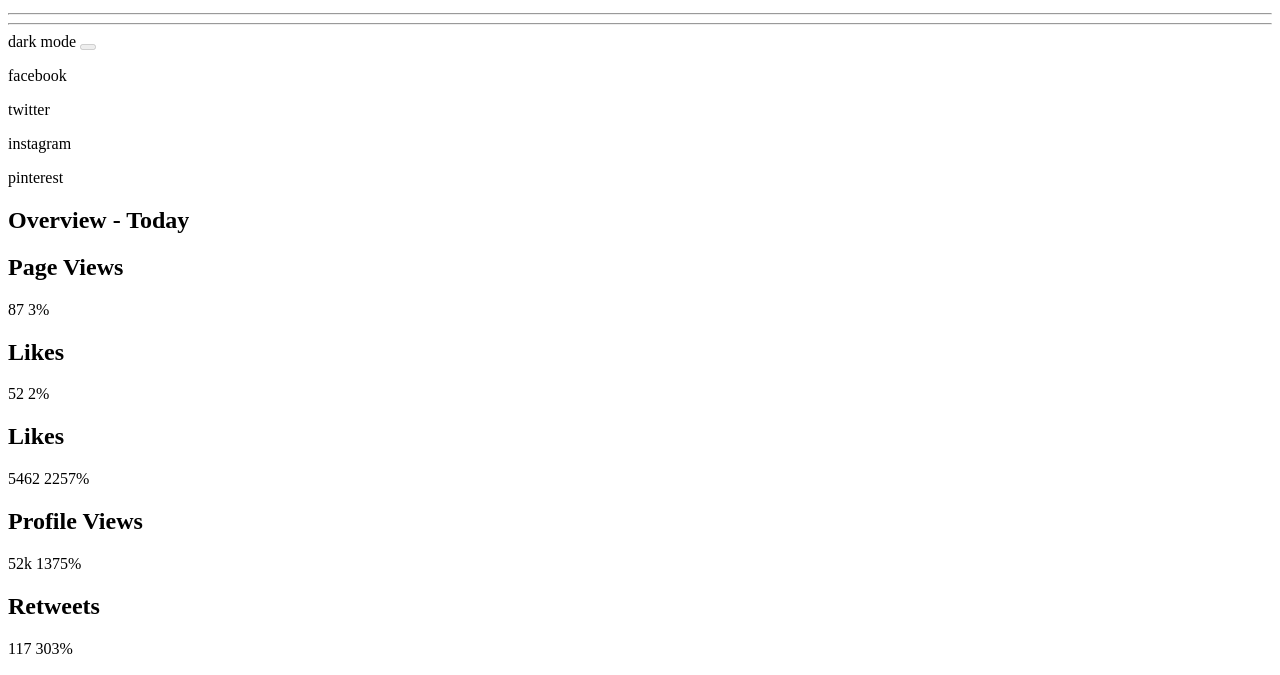
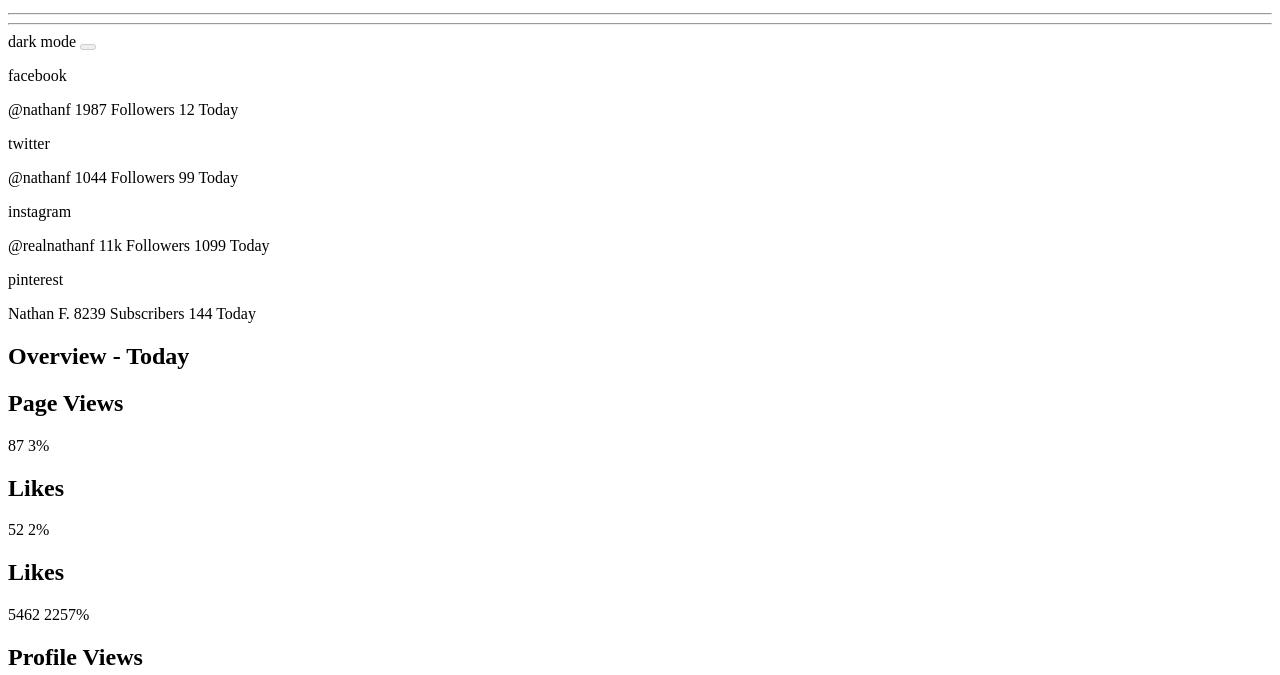
Before and after one commit to Avantiermv/social-media-dashboard-challenge, a plain HTML site: page styleandindex/index.html in a window 1280 px wide. Shown: the part 101-776 px from the top of the page. Drawn offline with Linux system fonts and the light colour scheme.

Commit message:
I made some changes on the readme.

```diff
--- a/styleandindex/index.html
+++ b/styleandindex/index.html
@@ -26,18 +26,38 @@
 
         <div>
           <p>facebook</p>
+          <p>@nathanf
+            1987
+            Followers
+            12 Today
+          </p>
         </div>
 
         <div>
           <p>twitter</p>
+          <p>@nathanf
+            1044
+            Followers
+            99 Today
+          </p>
         </div>
 
         <div>
           <p>instagram</p>
+          <p>@realnathanf
+            11k
+            Followers
+            1099 Today
+          </p>
         </div>
 
         <div>
           <p>pinterest</p>
+          <p>Nathan F.
+            8239
+            Subscribers
+            144 Today
+          </p>
         </div>
 
       </section>
```
Also changed, not shown: marcos.md (deleted, +0 -13 lines), README-template.md, README.md (deleted).
